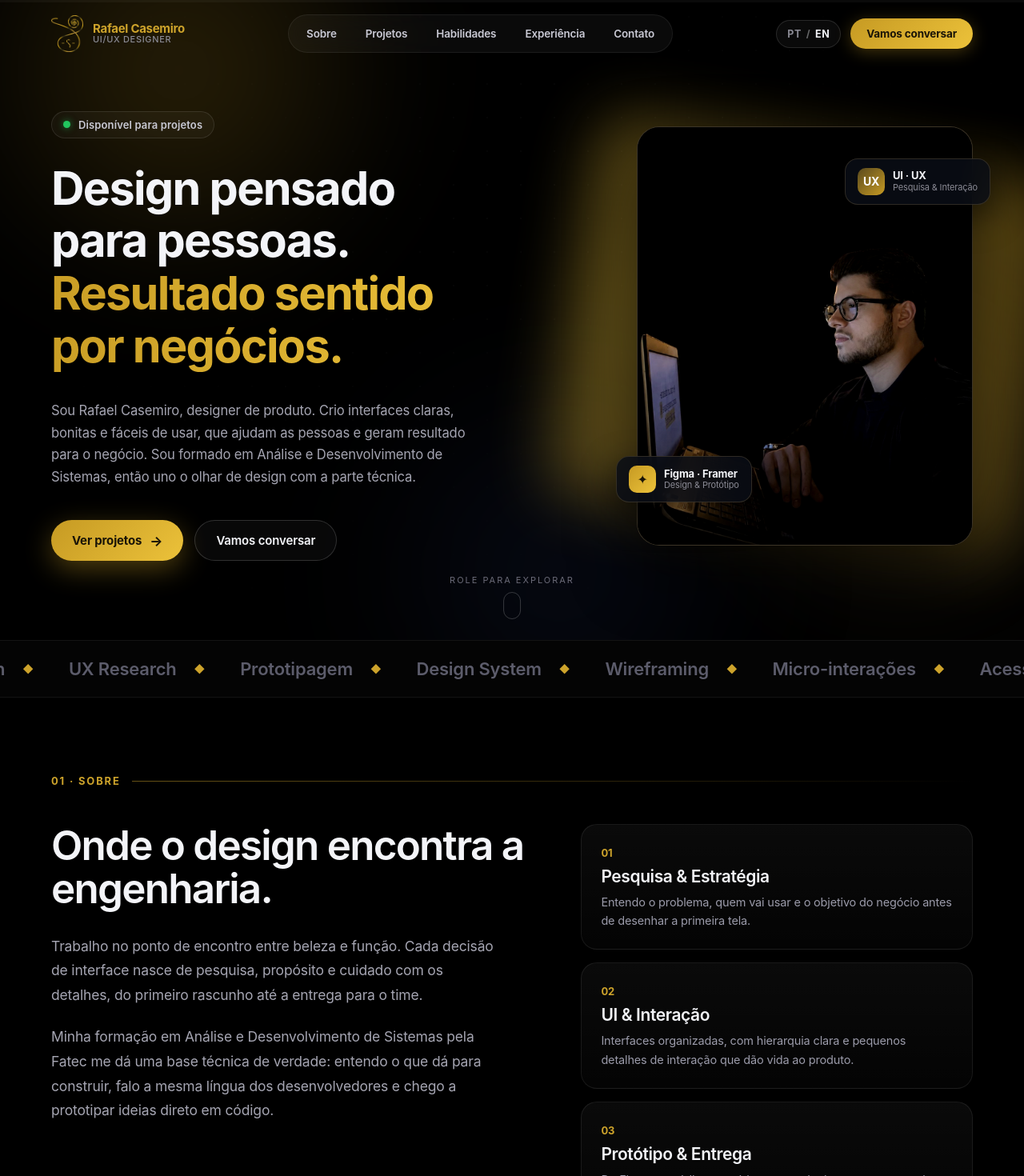
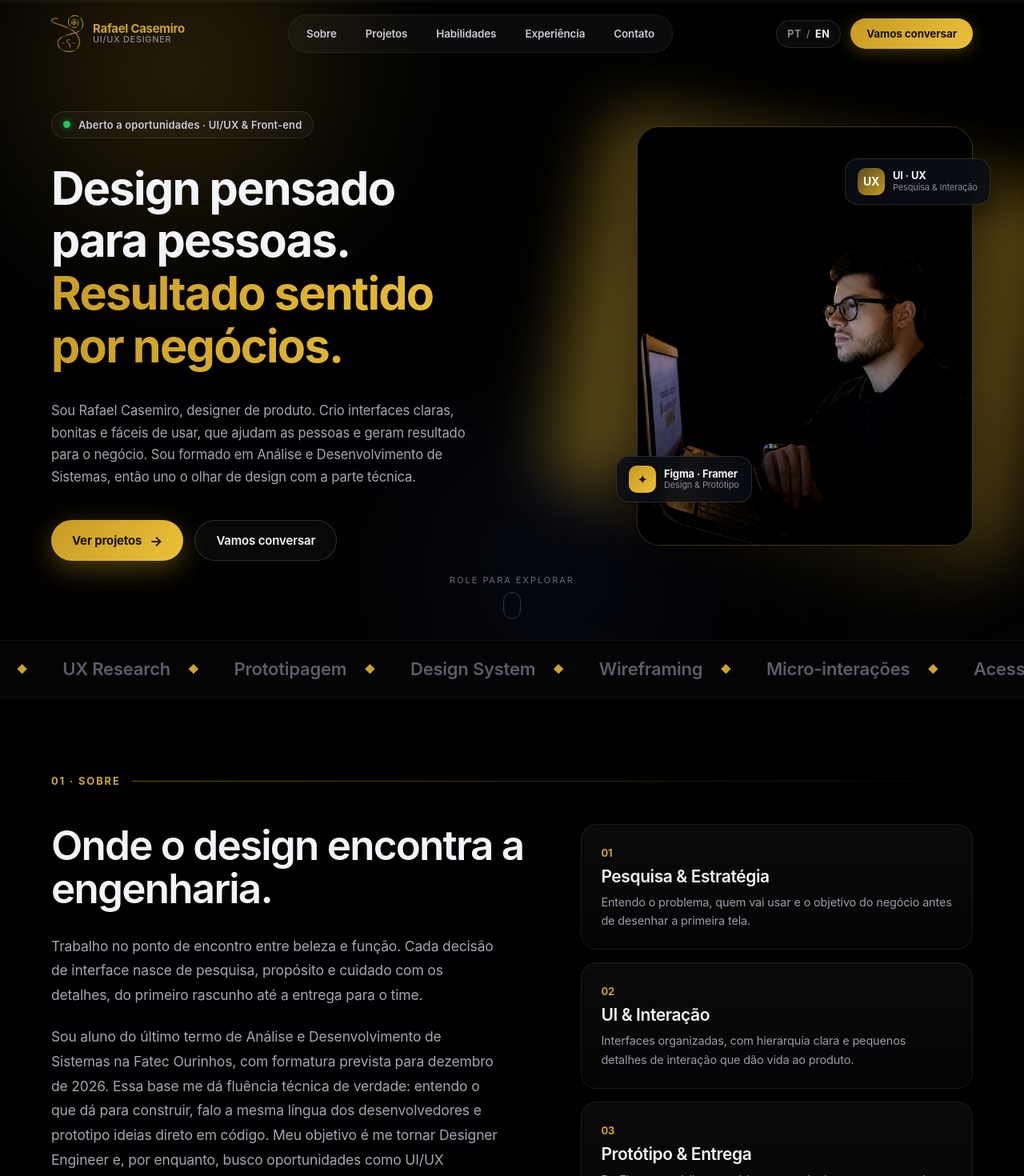
Before and after one commit to rafaelcasemiro01/Rafael-Casemiro---Portf-lio, a React (Vite) app in the folder portfolio-react/: page / in a window 1280 px wide. Shown: the top 1470 px of the page at 80% size. Built offline with nearby package versions, Linux system fonts and the light colour scheme.

Commit message:
textos revisados, linguagem acessivel

```diff
--- a/portfolio-react/src/data.js
+++ b/portfolio-react/src/data.js
@@ -10,7 +10,7 @@ export const CONTENT = {
       { label: 'Experiência', href: '#experiencia' },
       { label: 'Contato', href: '#contato' },
     ],
-    avail: 'Disponível para projetos',
+    avail: 'Aberto a oportunidades · UI/UX & Front-end',
     cta: 'Vamos conversar',
     heroL1: 'Design pensado',
     heroL2: 'para pessoas.',
@@ -25,7 +25,7 @@ export const CONTENT = {
     aboutKicker: 'Sobre',
     aboutTitle: 'Onde o design encontra a engenharia.',
     aboutP1: 'Trabalho no ponto de encontro entre beleza e função. Cada decisão de interface nasce de pesquisa, propósito e cuidado com os detalhes, do primeiro rascunho até a entrega para o time.',
-    aboutP2: 'Minha formação em Análise e Desenvolvimento de Sistemas pela Fatec me dá uma base técnica de verdade: entendo o que dá para construir, falo a mesma língua dos desenvolvedores e chego a prototipar ideias direto em código.',
+    aboutP2: 'Sou aluno do último termo de Análise e Desenvolvimento de Sistemas na Fatec Ourinhos, com formatura prevista para dezembro de 2026. Essa base me dá fluência técnica de verdade: entendo o que dá para construir, falo a mesma língua dos desenvolvedores e prototipo ideias direto em código. Meu objetivo é me tornar Designer Engineer e, por enquanto, busco oportunidades como UI/UX Designer e desenvolvedor front-end.',
     pillars: [
       { n: '01', title: 'Pesquisa & Estratégia', desc: 'Entendo o problema, quem vai usar e o objetivo do negócio antes de desenhar a primeira tela.' },
       { n: '02', title: 'UI & Interação', desc: 'Interfaces organizadas, com hierarquia clara e pequenos detalhes de interação que dão vida ao produto.' },
@@ -51,8 +51,9 @@ export const CONTENT = {
     expKicker: 'Experiência & Formação',
     expTitle: 'Uma trajetória entre o pixel e o código.',
     timeline: [
-      { period: 'Desde 2026', title: 'Aprimoramento contínuo', place: 'Estudos & Prática', desc: 'Me aprofundando em Arquitetura de Sistemas, Engenharia de Prompt, Figma, Framer e habilidades de UI.' },
-      { period: '2026', title: 'Análise e Desenvolvimento de Sistemas', place: 'Fatec · Formação concluída', desc: 'Graduação que une lógica, engenharia de software e visão de produto, a base do meu olhar técnico.' },
+      { period: 'Objetivo', title: 'Rumo a Designer Engineer', place: 'UI/UX + Front-end', desc: 'Busco oportunidades como UI/UX Designer e desenvolvedor front-end, unindo design e código no mesmo trabalho.' },
+          { period: 'Desde 2026', title: 'Aprimoramento contínuo', place: 'Estudos & Prática', desc: 'Me aprofundando em Arquitetura de Sistemas, Engenharia de Prompt, Figma, Framer e habilidades de UI.' },
+      { period: 'Conclusão em Dez. 2026', title: 'Análise e Desenvolvimento de Sistemas', place: 'Fatec Ourinhos · Último termo', desc: 'Estou no último termo, com formatura prevista para dezembro de 2026. O curso une lógica, engenharia de software e visão de produto, a base do meu olhar técnico.' },
     ],
     contactKicker: 'Contato',
     contactTitle: 'Vamos criar algo juntos.',
@@ -80,7 +81,7 @@ export const CONTENT = {
       { label: 'Experience', href: '#experiencia' },
       { label: 'Contact', href: '#contato' },
     ],
-    avail: 'Available for work',
+    avail: 'Open to opportunities · UI/UX & Front-end',
     cta: "Let's talk",
     heroL1: 'Design made',
     heroL2: 'for people.',
@@ -95,7 +96,7 @@ export const CONTENT = {
     aboutKicker: 'About',
     aboutTitle: 'Where design meets engineering.',
     aboutP1: 'I work where beauty meets function. Every interface decision comes from research, purpose and care for the details, from the first sketch to the handoff to the team.',
-    aboutP2: 'My degree in Systems Analysis & Development from Fatec gives me real technical grounding: I know what can be built, speak the same language as developers, and can prototype ideas straight in code.',
+    aboutP2: 'I am in the final term of my Systems Analysis & Development degree at Fatec Ourinhos, graduating in December 2026. This foundation gives me real technical grounding: I know what can be built, speak the same language as developers, and can prototype ideas straight in code. My goal is to become a Designer Engineer and, for now, I am looking for opportunities as a UI/UX Designer and front-end developer.',
     pillars: [
       { n: '01', title: 'Research & Strategy', desc: 'I understand the problem, who will use it and the business goal before designing a single screen.' },
       { n: '02', title: 'UI & Interaction', desc: 'Organized interfaces, with clear hierarchy and small interaction details that bring products to life.' },
@@ -121,8 +122,9 @@ export const CONTENT = {
     expKicker: 'Experience & Education',
     expTitle: 'A path between pixel and code.',
     timeline: [
-      { period: 'Since 2026', title: 'Continuous improvement', place: 'Studies & Practice', desc: 'Deepening my skills in Systems Architecture, Prompt Engineering, Figma, Framer and UI.' },
-      { period: '2026', title: 'Systems Analysis & Development', place: 'Fatec · Degree completed', desc: 'A degree blending logic, software engineering and product thinking, the root of my technical vision.' },
+      { period: 'Goal', title: 'Becoming a Designer Engineer', place: 'UI/UX + Front-end', desc: 'I am looking for opportunities as a UI/UX Designer and front-end developer, blending design and code in the same role.' },
+          { period: 'Since 2026', title: 'Continuous improvement', place: 'Studies & Practice', desc: 'Deepening my skills in Systems Architecture, Prompt Engineering, Figma, Framer and UI.' },
+      { period: 'Graduating Dec 2026', title: 'Systems Analysis & Development', place: 'Fatec Ourinhos · Final term', desc: 'I am in my final term, graduating in December 2026. The course blends logic, software engineering and product thinking, the root of my technical vision.' },
     ],
     contactKicker: 'Contact',
     contactTitle: "Let's create something together.",
```
